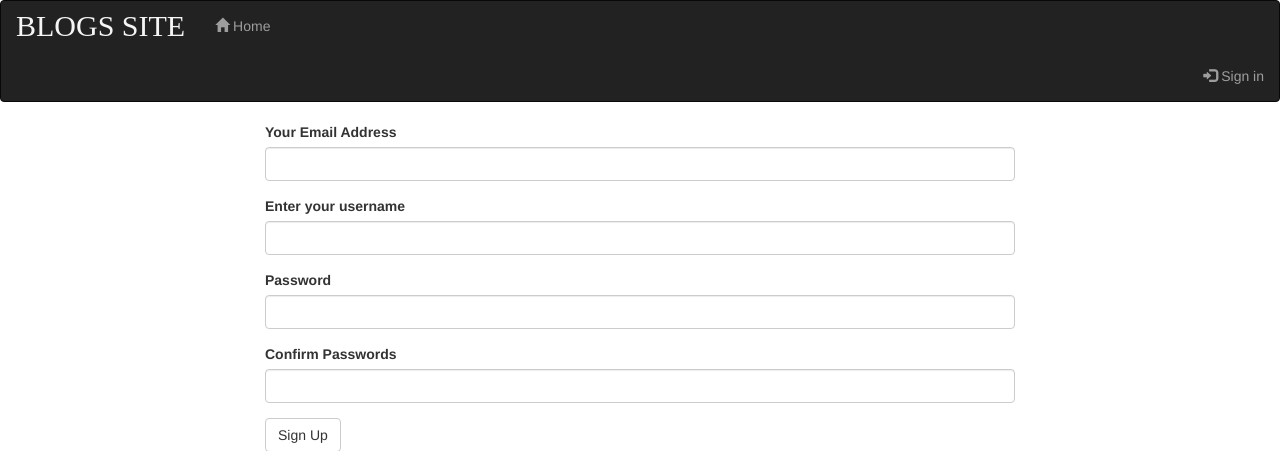
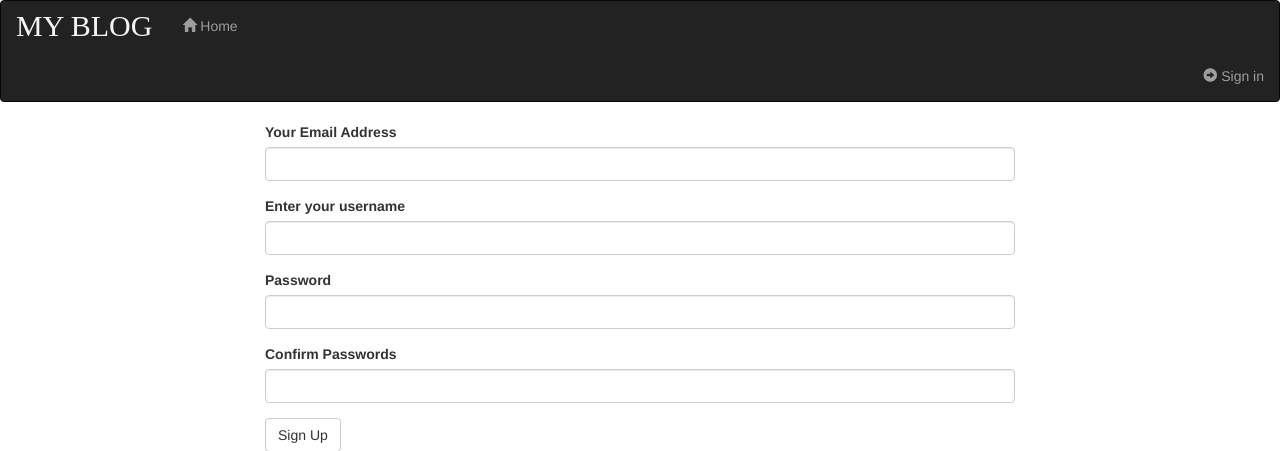
Before and after one commit to kodhanjo/my_blog, a Flask app: page /authenticate/register in a window 1280 px wide. Shown: the top 451 px of the page. Run offline with Flask 2, Linux system fonts and the light colour scheme; some libraries are stand-ins or nearby versions.

Commit message:
addded changes

```diff
--- /dev/null
+++ b/app/static/css/style.css
@@ -0,0 +1,3 @@
+#nav {
+  color: #602323;
+}
--- a/app/templates/index.html
+++ b/app/templates/index.html
@@ -14,7 +14,7 @@
         <!-- Wrapper for slides -->
         <div class="carousel-inner">
             <div class="item active">
-                <img style="height: 500px; width: 100%" src="../static/images/blog-1.jpg" alt="blog">
+                <img style="height: 300px; width: 100%" src="../static/images/blog-1.jpg" alt="blog">
                 <div class="carousel-caption">
                     <div class="" style="font-size: 20px; margin-top:40px; text-align: center;">
                         {{ blogs.quote }}
@@ -24,7 +24,7 @@
             </div>
 
             <div class="item">
-                <img style="height: 500px; width: 100%" src="../static/images/blog-2.jpeg" alt="blog1">
+                <img style="height: 300px; width: 100%" src="../static/images/blog-2.jpeg" alt="blog1">
                 <div class="carousel-caption">
                     <div class="" style="font-size: 20px; margin-top:40px; text-align: center;">
                         {{ blogs.quote }}
@@ -34,7 +34,7 @@
             </div>
 
             <div class="item">
-                <img style="height: 500px; width: 100%;" src="../static/images/blog-3.jpeg" alt="blog2">
+                <img style="height: 300px; width: 100%;" src="../static/images/blog-3.jpeg" alt="blog2">
                 <div class="carousel-caption">
                     <div class="" style="font-size: 20px; margin-top:40px; text-align: center;opacity: 0.4;">
                         {{ blogs.quote }}
--- a/app/templates/navbar.html
+++ b/app/templates/navbar.html
@@ -1,4 +1,4 @@
-<div class="navbar navbar-inverse fixed-top" role="navigation">
+<div class="navbar navbar-inverse fixed-top" role="navigation" id="nav">
     <div class="container-fluid">
         <div class="navbar-header">
             <button type="button" class="navbar-toggle" data-toggle="collapse" data-target=".navbar-collapse">
@@ -8,21 +8,21 @@
                 <span class="icon-bar"></span>
             </button>
             <a class="navbar-brand" style="font-family: 'Hanalei Fill';font-size: 30px; color: whitesmoke;" href="/">
-                BLOGS SITE </a>
+                MY BLOG </a>
         </div>
         <div class="navbar-collapse collapse">
             <ul class="nav navbar-nav">
                 <li><a href="{{url_for('main.index')}}"><span class="glyphicon glyphicon-home"></span> Home</a></li>
         </div>
         <ul class="nav navbar-nav navbar-right">
-            {% if current_user.is_authenticated%}
-            <li><a href="{{url_for('main.blog',uname=current_user.username)}}">Create a Blog</a></li>
+            {% if current_user.is_authenticated %}
+            <li><a href="{{url_for('main.blog',uname=current_user.username)}}">Create your Blog</a></li>
             <li><a href="{{url_for('main.profile',uname=current_user.username)}}">Profile</a></li>
             <li style="color:white;padding-left:15px;"><a
                     href="{{url_for('main.profile',uname=current_user.username)}}">{{current_user.username}}</a></li>
             <li><a href="{{url_for('auth.logout')}}"><span class="glyphicon glyphicon-log-out"></span> Sign out</a></li>
             {% else %}
-            <li><a href="{{url_for('auth.login')}}"><span class="glyphicon glyphicon-log-in"></span> Sign in</a></li>
+            <li><a href="{{url_for('auth.login')}}"><span class="glyphicon glyphicon-circle-arrow-right"></span> Sign in</a></li>
             {%endif%}
         </ul>
     </div>
```
Also changed, not shown: app/static/css/index.css (deleted).
